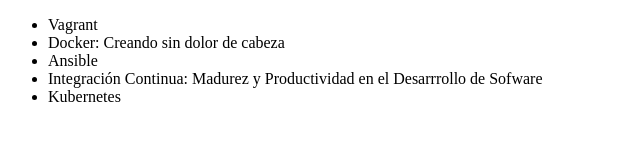
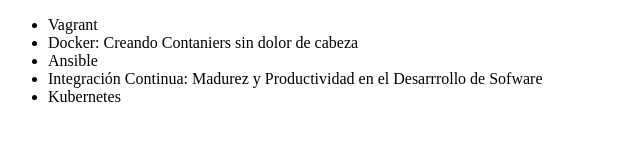
Before and after one commit to adriankof/alura-git, a plain HTML site: page index.html in a window 1280 px wide. Shown: the full height of the page, 0-640 px from the left. Drawn offline with Linux system fonts and the light colour scheme.

Commit message:
Mejora del código html y linea de Docker

```diff
--- a/index.html
+++ b/index.html
@@ -7,7 +7,7 @@
      <body>
           <ul>
           <li> Vagrant </li>
-         <li> Docker: Creando sin dolor de cabeza </li>
+          <li>  Docker: Creando Contaniers sin dolor de cabeza </li>
           <li> Ansible </li>
           <li> Integración Continua: Madurez y Productividad en el Desarrrollo de Sofware  </li>
           <li> Kubernetes </li>
```
Lines whose indentation alone changed are shown as unchanged.
